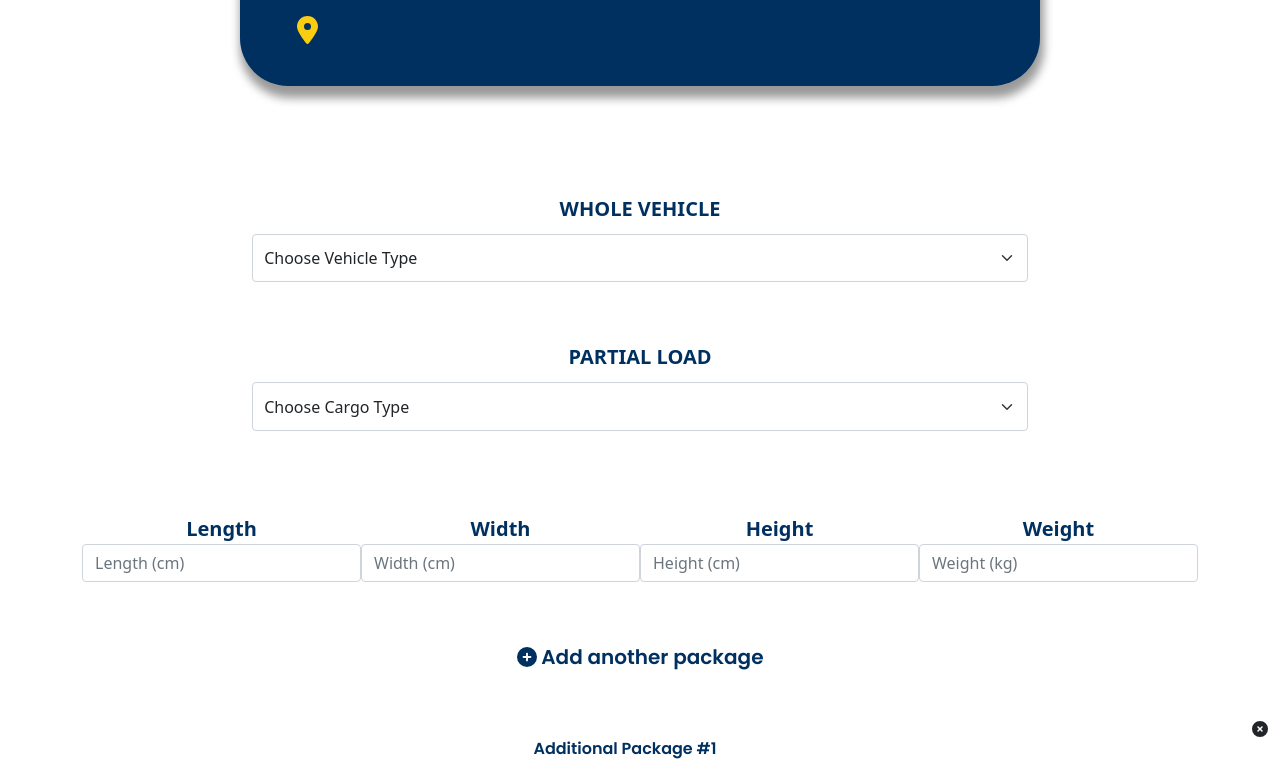
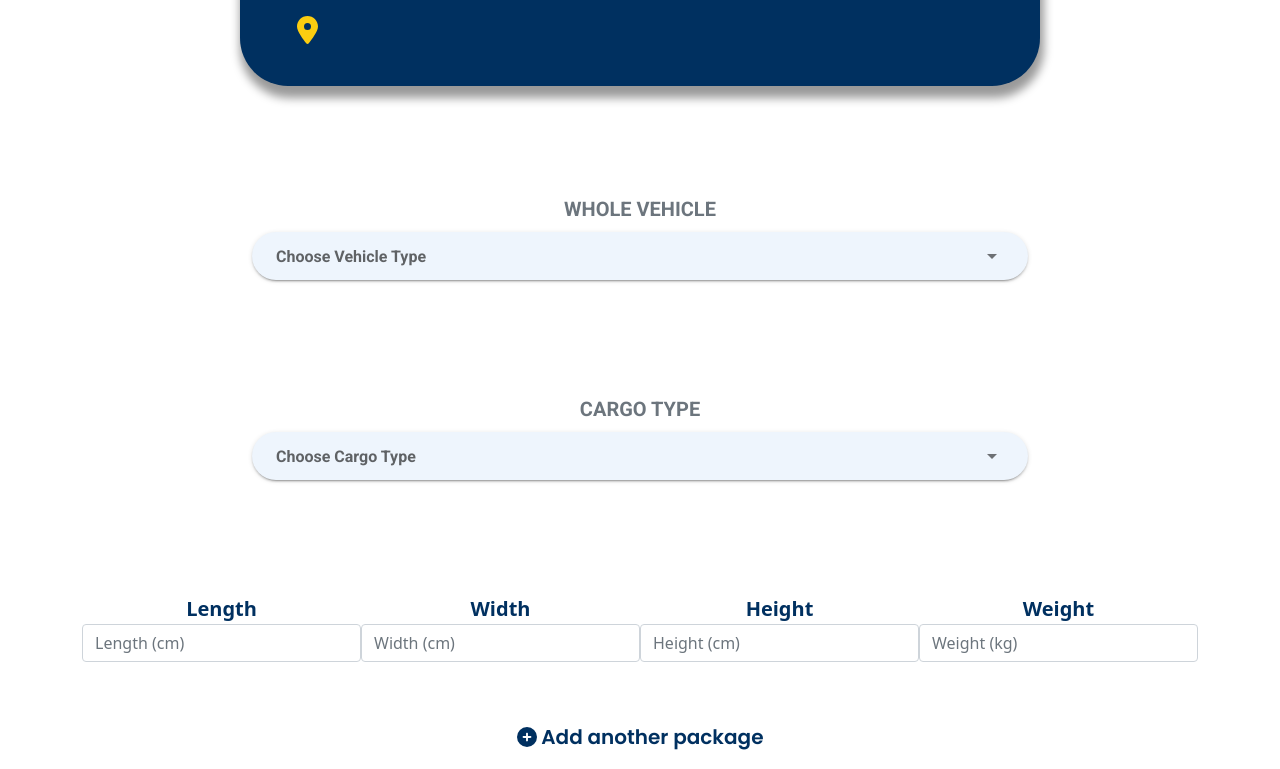
Before and after one commit to fambaridz/iCargoMerchant, a Vue app: page /routes in a window 1280 px wide. Shown: the part 512-1281 px from the top of the page. Built offline with nearby package versions, Linux system fonts and the light colour scheme; no server answers; what vue-fullpage-modal, vue-popup-layer would draw is missing.

Commit message:
chore: v-app route panel

```diff
--- a/src/components/New Booking/Routes/RoutePanel.vue
+++ b/src/components/New Booking/Routes/RoutePanel.vue
@@ -36,29 +36,63 @@
                 <!-- LOCATION FORM -- END CODE -->
 
                 <br><br><br><br>
+                <center>
                 <div class="container titletwo">
                     <!-- VEHICLE TYPE DROPDOWN -->
-                    <b-form-group id="input-group-3" label="WHOLE VEHICLE" label-for="input-3"
+                    <!--b-form-group id="input-group-3" label="WHOLE VEHICLE" label-for="input-3"
                         class="font-weight-bold">
                         <select class="form-select"  aria-label="Default select example"
                             style="padding: 0.7rem; margin-top: 10px;">
                             <option selected>Choose Vehicle Type</option>
                         </select>
                     </b-form-group>
+                     <b-form-select v-model="selected" :options="options"></b-form-select-->
                     <!-- VEHICLE TYPE DROPDOWN -- END CODE -->
 
-                    <br><br>
+                    <v-app class="form">
+                    <label id="label" class="text-center text-muted required mb-2">
+                    WHOLE VEHICLE
+                    </label>
+                    <v-select
+                    label="Choose Vehicle Type"
+                    class="select d-flex"
+                    background-color="#eef5fd"
+                    :items="vehicletype"
+                    item-text="vehicle_type"
+                    solo
+                    rounded
+                    >
+                    </v-select>
+                    </v-app>
+                    </div>
 
                     <!-- CARGO TYPE DROPDOWN -->
-                    <b-form-group id="input-group-4" label="PARTIAL LOAD" label-for="input-4"
+                    <!--b-form-group id="input-group-4" label="PARTIAL LOAD" label-for="input-4"
                         class="font-weight-bold">
                         <select class="form-select" aria-label="Default select example"
                             style="padding: 0.7rem; margin-top: 10px;">
                             <option selected>Choose Cargo Type</option>
 
                         </select>
-                    </b-form-group>
-                </div>
+                    </b-form-group-->
+                    <div class="container titletwo">
+                    <v-app class="form">
+                    <label id="label" class="text-center text-muted required mb-2">
+                    CARGO TYPE
+                    </label>
+                    <v-select
+                    label="Choose Cargo Type"
+                    class="select d-flex"
+                    background-color="#eef5fd"
+                    :items="cargotype"
+                    item-text="cargo_type"
+                    solo
+                    rounded
+                    >
+                    </v-select>
+                    </v-app>
+                    </div>
+                    </center>
                 <!-- CARGO TYPE DROPDOWN -- END CODE -->
 
 
@@ -234,6 +268,10 @@ import AddPackage from './AddPackage.vue';
 
 
 <style scoped>
+.form {
+  border-radius: 50px;
+  height: 5px;
+}
 p{
     color: #003060;
     font-family: 'Poppins','sans-serif';
@@ -262,7 +300,7 @@ pre {
 .titletwo{
     background-color: white;
     width: 50rem;
-    height:20rem;
+    height: 200px;
     font-weight:bold;
     color: #003060;
     font-size: 20px;
```
